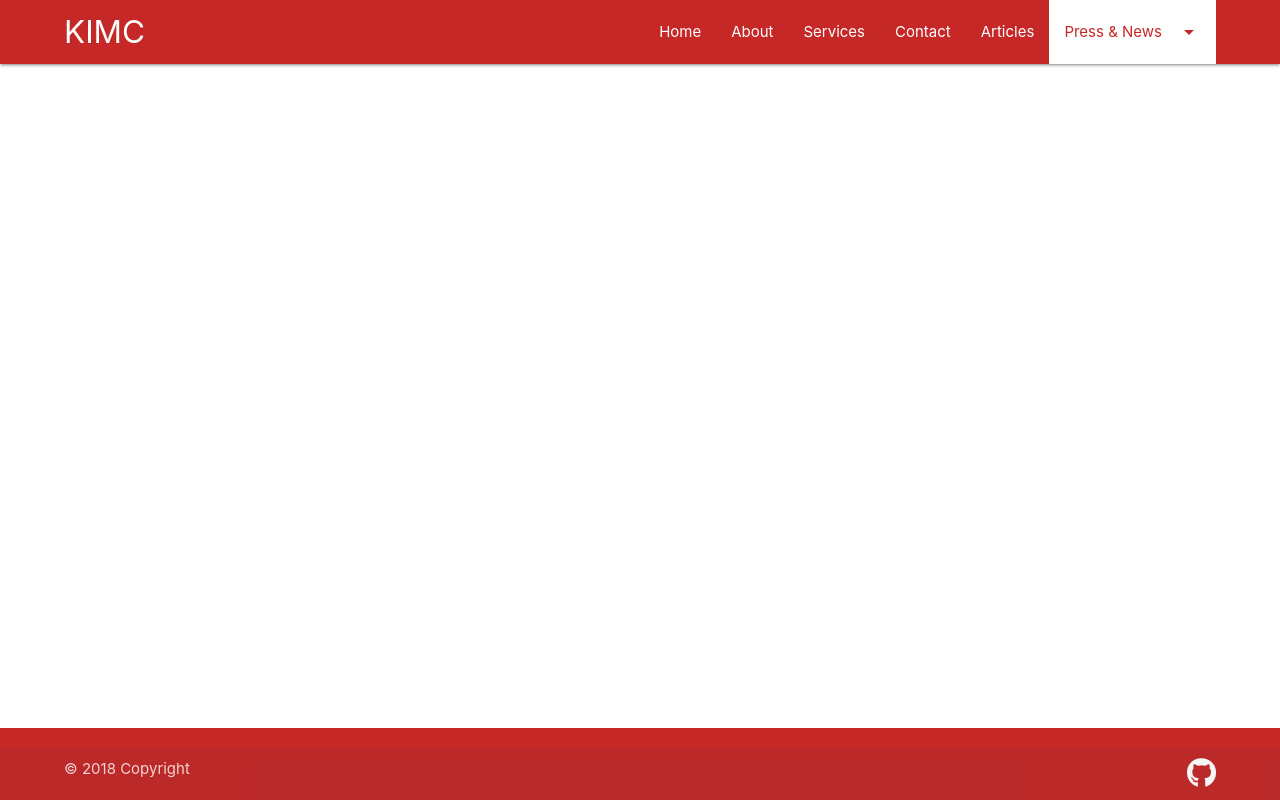
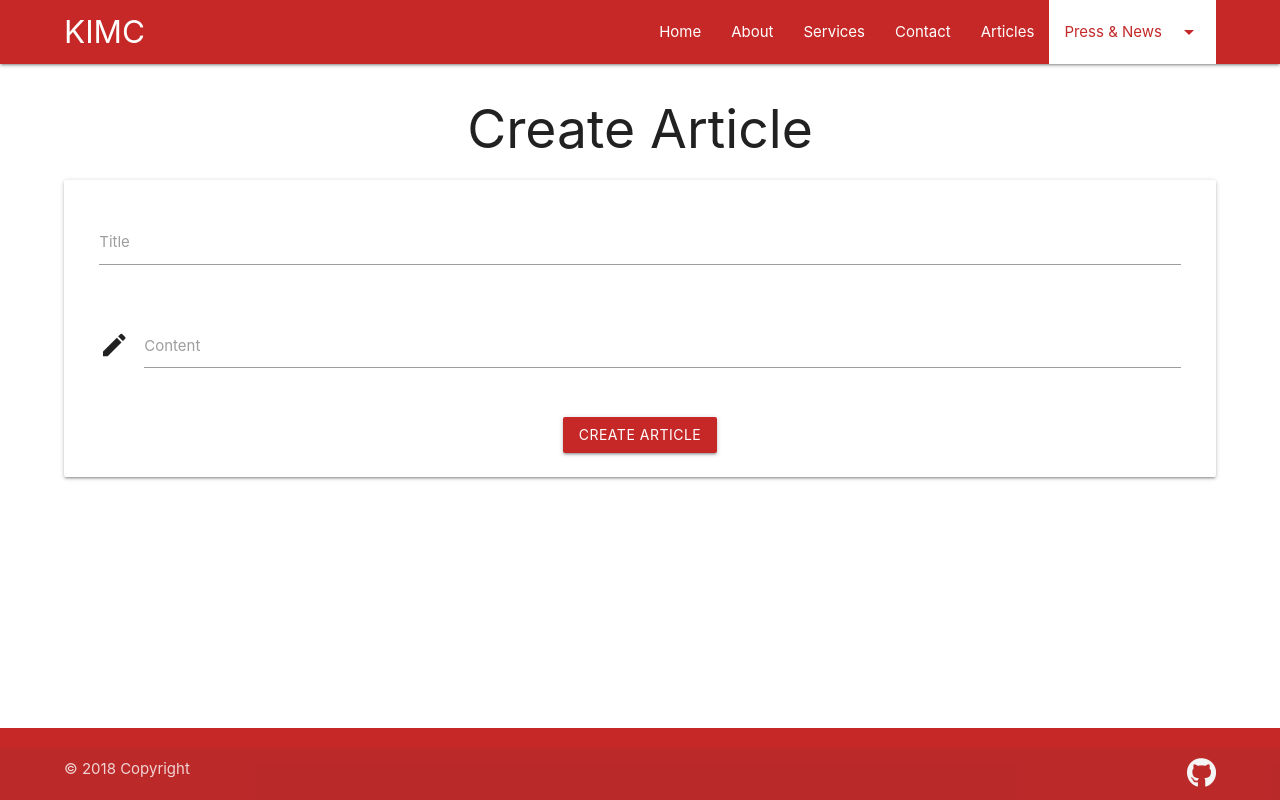
Before and after one commit to olamilekan000/KIMC, a React (Create React App) app: page /Create in a window 1280 px wide. Built offline with nearby package versions, Linux system fonts and the light colour scheme.

Commit message:
createArticle component Fixed!

```diff
--- a/src/App.js
+++ b/src/App.js
@@ -6,12 +6,13 @@ import Footer from './Components/footer';
 import Contact from './Components/contact';
 import Home from './Components/Home';
 import About from './Components/About';
-import Services from './Components/Services'
+import Services from './Components/Services';
 
-import Taxes from './Components/services/taxes'
-import Accounting from './Components/services/Bookkepping'
+import Taxes from './Components/services/taxes';
+import Accounting from './Components/services/Bookkepping';
 
-import Login from './Components/Auth/Login'
+import Login from './Components/Auth/Login';
+import CreateArticle from './Components/Auth/CreateArticle';
 
 class App extends Component {
   render() {
@@ -29,6 +30,7 @@ class App extends Component {
               <Route path="/Taxes" component={Taxes} />
               <Route path="/Accounting" component={Accounting} />
               <Route path="/signIn" component={Login} />
+              <Route path="/Create" component={CreateArticle} />
             </Switch>
           </main>
           <Footer />
--- a/src/Components/Auth/CreateArticle.js
+++ b/src/Components/Auth/CreateArticle.js
@@ -0,0 +1,55 @@
+import React, { Component } from 'react';
+
+class CreateArticle extends Component {
+	state = {
+		title:null,
+		content: null,
+		date: null,
+		time: null
+	}
+
+	Create = e => {
+		e.preventDefault();
+		console.log(this.state)
+	}
+
+	handleChange = e => {
+		this.setState({
+			[e.target.id]: e.target.value,
+			date: Math.random(),
+			time: Math.random()
+		})
+	}
+
+	render(){
+		return (
+			<div className="container">
+				<div className="center"><h2>Create Article</h2></div>
+					<div className="card">
+						<div className="card-content">
+							<form onSubmit={ this.Create }>
+								<div className="row">
+									<div className="input-field col s12">
+										<input id="title" type="text" className="validate" onChange={this.handleChange} />
+										<label htmlFor="title">Title</label>
+									</div>
+								</div>
+								<div className="row">
+									<div className="input-field col s12">
+										<i className="material-icons prefix">mode_edit</i>
+										<textarea id="content" className="materialize-textarea" onChange={this.handleChange} ></textarea>
+										<label htmlFor="title">Content</label>
+									</div>
+								</div>
+								<div className="center">
+									<button className="btn red darken-3">Create Article</button>
+								</div>
+							</form>
+						</div>
+					</div>
+			</div>
+		)
+	}
+}
+
+export default CreateArticle
--- a/src/Components/Auth/Login.js
+++ b/src/Components/Auth/Login.js
@@ -21,6 +21,7 @@ class Login extends Component{
 		return (
 			<div>
 				<div className="container">
+					<div className="center"><h2>Log in</h2></div>
 					<div className="card formCard">
 						<div className="card-content">
 							<form onSubmit={this.signIn}>
--- a/src/Components/services/Bookkepping.js
+++ b/src/Components/services/Bookkepping.js
@@ -41,7 +41,6 @@ class Accounting extends Component{
 	}
 
 	render(){
-		console.log(this.state.data)
 		const items = this.state.data.map( item => {
 			return(
 				<div className="card" key={ item.id }>
@@ -54,7 +53,7 @@ class Accounting extends Component{
 		})
 		return (
 			<div>
-				<div id="servImg">
+				<div>
 					<div className="imgTitleAcct"></div>
 					<MidNav midNavData={this.state.midNavData} />
 				</div>
--- a/src/index.css
+++ b/src/index.css
@@ -76,7 +76,7 @@ img{
   font-size: 70px;
   display: block;
   background: -webkit-gradient(linear, left top, left bottom, from(transparent), to(rgba(0, 0, 0, 0.9)));
-  background: linear-gradient(transparent, rgba(0, 0, 0, 0.8));
+  background: linear-gradient(transparent, rgba(0, 0, 0, 0.9));
   width: 100% !important;
   bottom: 0;
   left: 0;
@@ -114,7 +114,7 @@ img{
   font-size: 70px;
   display: block;
   background: -webkit-gradient(linear, left top, left bottom, from(transparent), to(rgba(0, 0, 0, 0.9)));
-  background: linear-gradient(transparent, rgba(0, 0, 0, 0.8));
+  background: linear-gradient(transparent, rgba(0, 0, 0, 0.9));
   width: 100% !important;
   bottom: 0;
   left: 0;
@@ -141,7 +141,7 @@ img{
   font-size: 70px;
   display: block;
   background: -webkit-gradient(linear, left top, left bottom, from(transparent), to(rgba(0, 0, 0, 0.9)));
-  background: linear-gradient(transparent, rgba(0, 0, 0, 0.8));
+  background: linear-gradient(transparent, rgba(0, 0, 0, 0.9));
   width: 100% !important;
   bottom: 0;
   left: 0;
@@ -165,7 +165,7 @@ nav .servNav{
 }
 
 .formCard{
-  margin-top: 120px;
+  margin-top: 40px;
 }
 
 .imgTitleCntct{
@@ -190,7 +190,7 @@ nav .servNav{
   font-size: 70px;
   display: block;
   background: -webkit-gradient(linear, left top, left bottom, from(transparent), to(rgba(0, 0, 0, 0.9)));
-  background: linear-gradient(transparent, rgba(0, 0, 0, 0.8));
+  background: linear-gradient(transparent, rgba(0, 0, 0, 0.9));
   width: 100% !important;
   bottom: 0;
   left: 0;
```
